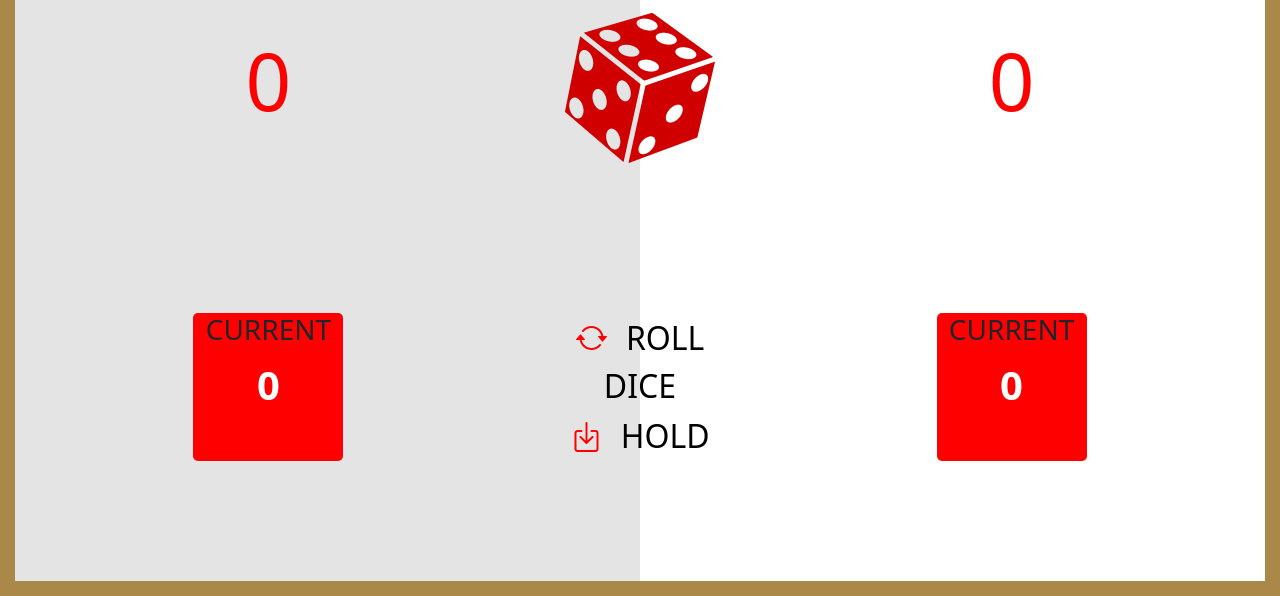
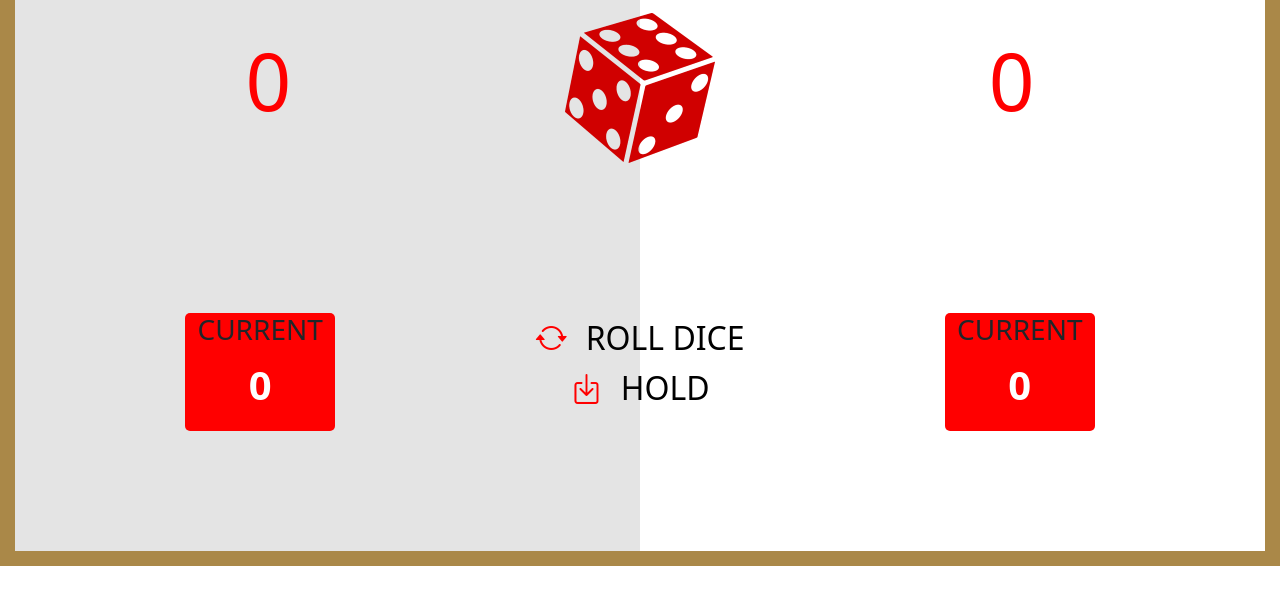
Before and after one commit to kilik18/Dynamiser-vos-sites-web-avec-JS, a website: page index.html in a window 1280 px wide. Shown: the part 307-903 px from the top of the page. After the commit the page ends 873 px from the top, so only its background shows below. Drawn offline with nearby package versions, Linux system fonts and the light colour scheme.

Commit message:
Editing media querries

```diff
--- a/index.html
+++ b/index.html
@@ -95,13 +95,13 @@
       <section class="row d-flex justify-content-evenly" id="rowCurrentRollHold">
 
         <!-- CURRENT SCORE PLAYER 1 -->
-        <div class="col-lg-2 col-md-12" id="currentBloc1">
+        <div class="currentRollHold" id="currentBloc1">
           <h3 class="currentTitle">CURRENT</h3>
           <p class="currentScore1" id="currentScore1"></p>
         </div>
 
         <!-- ROLL DICE AND HOLD BTN -->
-        <div class="col-lg-2 col-md-12">
+        <div class="currentRollHold">
           <div class="d-flex justify-content-center">
             <button type="button" class="roll-hold" id="rollDice">
               <i class="bi bi-arrow-repeat" style="color: red; padding-right: 10px;"></i>
@@ -117,7 +117,7 @@
         </div>
 
         <!-- CURRENT SCORE PLAYER 2 -->
-        <div class="col-lg-2 col-md-12" id="currentBloc2">
+        <div class="currentRollHold" id="currentBloc2">
           <h3 class="currentTitle">CURRENT</h3>
           <p class="currentScore2" id="currentScore2"></p>
         </div>
--- a/style.css
+++ b/style.css
@@ -21,6 +21,18 @@
   }
   #rowDivider3 {
     display: none;
+  }
+}
+
+@media screen and (orientation: landscape) {
+  .currentRollHold {
+    width: max-content;
+  }
+}
+
+@media screen and (max-width: 542px) and (orientation: landscape) {
+  .currentRollHold {
+    width: min-content;
   }
 }
 
```
